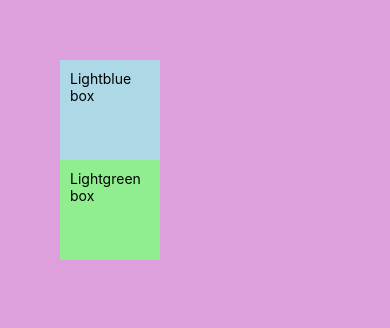
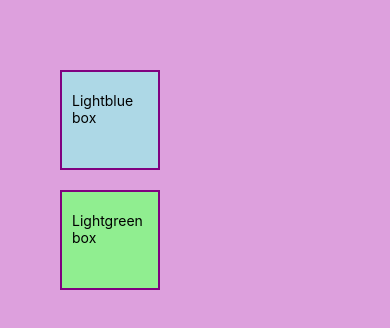
Before and after one commit to jas4code/codevodlution-react-native, a React Native app: screen / in a window 390 px wide. Shown: the top 328 px of the page. Built offline with nearby package versions, Linux system fonts and the light colour scheme.

Commit message:
Box Model

```diff
--- a/App.js
+++ b/App.js
@@ -23,8 +23,17 @@ const styles = StyleSheet.create({
 	box: {
 		width: 100,
 		height: 100,
-		padding: 10,
-		backgroundColor: 'pink',
+
+		// Padding
+		paddingHorizontal: 10,
+		paddingVertical: 20,
+
+		// Margin
+		marginVertical: 10,
+
+		// Border
+		borderWidth: 2,
+		borderColor: 'purple',
 	},
 	lightblueBg: {
 		backgroundColor: 'lightblue',
```
